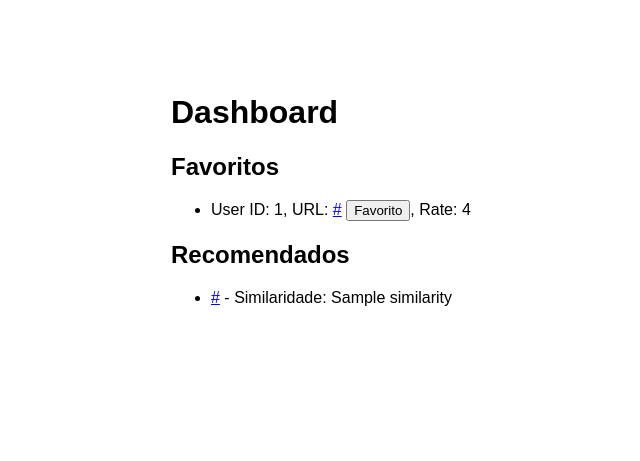
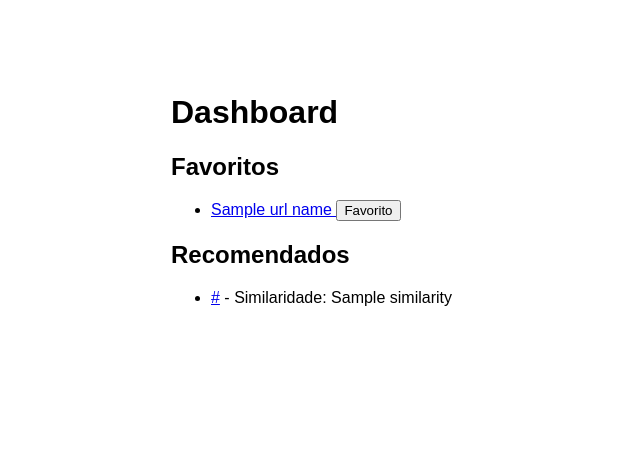
Before and after one commit to viniciuslopesgit/sugest, a Flask app: template templates/dashboard.html in a window 1280 px wide. Shown: the part 210-671 px from the top of the page, without its empty margins (37-677 px from the left). Run offline with Flask 3, Linux system fonts and the light colour scheme; the template is opened without the code that fills it: most values are stand-ins (such as "Sample title", 1, 10 or a date in 2020).

Commit message:
Dashboad mostra os nomes de cada FAVORITO na tela html

```diff
--- a/app.py
+++ b/app.py
@@ -1,12 +1,12 @@
+import pandas as pd
+import random
 from werkzeug.security import generate_password_hash
 from datetime import datetime
 from flask import jsonify
-from flask import Flask, redirect, url_for, session, render_template, request
+from flask import Flask, redirect, url_for, session, render_template, request, jsonify
 from authlib.integrations.flask_client import OAuth
-import pandas as pd
-import random
 from flask_sqlalchemy import SQLAlchemy
-
+from bs4 import BeautifulSoup
 app = Flask(__name__)
 
 app.secret_key = 'seu_segredo'
@@ -134,9 +134,25 @@ def recommend_sites_for_user():
 
     return [{'id': rec[0], 'url': rec[1], 'similarity': rec[2]} for rec in top_recommendations]
 
+def load_url_names_from_csv():
+    url_names = {}
+    try:
+        df = pd.read_csv('data/url_data.csv')
+
+        for index, row in df.iterrows():
+            url_names[int(row['id'])] = row['name']
+    except FileNotFoundError:
+        print("Arquivo data_url.csv não encontrado")
+    except Exception as e:
+        print("Erro ao ler o arquivo data.url.csv")
+    return url_names
 
 
-# ----------------------- Rotas
+
+
+
+# ----------------------------------- ROTAS --------------------------------------#
+
 
 @app.route('/')
 def index():
@@ -203,6 +219,7 @@ def dashboard():
         urls = []
         for news in user_news:
             urls.append({
+                'id': news.id,
                 'user_id': news.user_id,
                 'url': news.url,
                 'rate': news.rate
@@ -211,7 +228,9 @@ def dashboard():
         recommend_sites = recommend_sites_for_user()
         print(recommend_sites_for_user())
 
-        return render_template('dashboard.html', name=name, email=email, urls=urls, recommend_sites=recommend_sites)
+        url_names = load_url_names_from_csv()
+
+        return render_template('dashboard.html', name=name, email=email, urls=urls, recommend_sites=recommend_sites, url_names=url_names)
     else:
         return redirect('/')
 
--- a/readme/requirements.txt
+++ b/readme/requirements.txt
@@ -8,3 +8,7 @@ mysql-connector-python
 mysql-connector-python-rf
 flask_sqlalchemy
 pymysql
+beautifulsoup4
+newspaper3k
+sumy
+lxml_html_clean
--- a/templates/dashboard.html
+++ b/templates/dashboard.html
@@ -1,9 +1,6 @@
 <!DOCTYPE html>
 <html lang="pt-br">
 <head>
-
-
-
 
     <meta charset="UTF-8">
     <meta name="viewport" content="width=device-width, initial-scale=1.0">
@@ -23,8 +20,8 @@
         <h2>Favoritos</h2>
             <ul>
                 {% for item in urls %}
-                    <li>User ID: {{ item.user_id }}, URL: <a href="{{ item.url }}" onclick="updateRate('{{ item.user_id }}', '{{ item.url }}')">{{ item.url }}</a>
-                        <button onclick="toggleFavorite('{{ item.user_id }}', '{{ item.url }}')">Favorito</button>, Rate: <span id="rate_{{ item.url }}">{{ item.rate }}</span>
+                    <li><!--User ID: {{ item.user_id }}, URL:--> <a href="{{ item.url }}" onclick="updateRate('{{ item.user_id }}', '{{ item.url }}')">{{ url_names[item.id] }} </a>
+                        <button onclick="toggleFavorite('{{ item.user_id }}', '{{ item.url }}')">Favorito</button><span style="display: none;" id="rate_{{ item.url }}">{{ item.rate }}</span>
                     </li>
                 {% endfor %}
             </ul>
```
Also changed, not shown: 12 other files.
